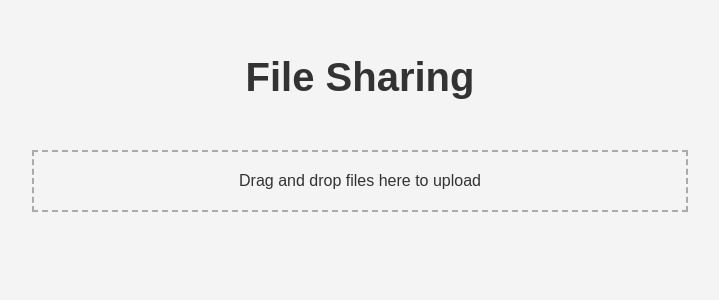
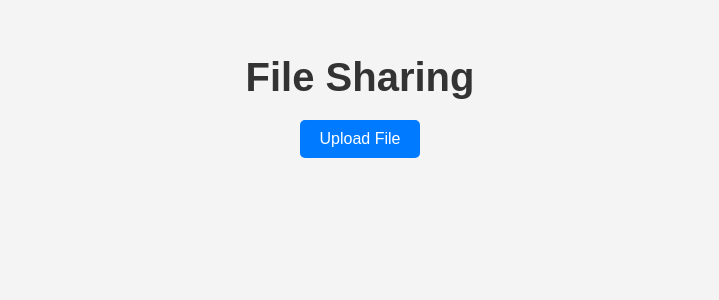
Before and after one commit to kpoier/share_web, a Flask app: page / in a window 1280 px wide. Shown: the top 300 px of the page, without its empty margins (280-999 px from the left). Run offline with Flask 2, Linux system fonts and the light colour scheme; data that the repository does not hold is empty.

Commit message:
refactor file upload interface: replace dropzone with button and input for file selection; update styles and event handling

```diff
--- a/app/templates/index.html
+++ b/app/templates/index.html
@@ -8,7 +8,10 @@
     </head>
     <body>
         <h1>File Sharing</h1>
-        <div id="dropzone">Drag and drop files here to upload</div>
+        <div id="upload">
+            <button id="uploadButton">Upload File</button>
+            <input type="file" id="fileInput" style="display: none;">
+        </div>
         <div class="file-list-container">
             <ul class="file-list" id="file-list"></ul>
         </div>
--- a/static/css/index.css
+++ b/static/css/index.css
@@ -9,7 +9,7 @@ body {
 h1 {
     color: #333;
     font-size: 2.5em;
-    margin-bottom: 50px;
+    margin-bottom: 20px;
 }
 
 /* 调整文件列表容器 */
@@ -60,9 +60,57 @@ h1 {
     width: 100%;
 }
 
-#dropzone { width: 50%; margin: 20px auto; padding: 20px; border: 2px dashed #aaa; }
-/* 在 index.css 文件中添加 */
-#dropzone.highlight {
-    border-color: #00f; /* 改变边框颜色 */
-    background-color: #e0e0ff; /* 改变背景颜色 */
+#uploadButton {
+    background-color: #007BFF; /* 按钮背景颜色 */
+    color: #fff; /* 按钮文字颜色 */
+    border: none; /* 去掉默认边框 */
+    padding: 10px 20px; /* 内边距 */
+    font-size: 1em; /* 字体大小 */
+    border-radius: 5px; /* 圆角 */
+    cursor: pointer; /* 鼠标悬停时显示手型 */
+    transition: background-color 0.3s ease; /* 背景颜色过渡效果 */
+    margin-bottom: 15px;
 }
+
+#uploadButton:hover {
+    background-color: #0056b3; /* 鼠标悬停时的背景颜色 */
+}
+
+#uploadButton:active {
+    background-color: #004494; /* 按下时的背景颜色 */
+}
+
+body.highlight {
+    position: relative;
+    background-color: #f4f4f4;
+}
+
+body.highlight::before {
+    content: "";
+    position: fixed;
+    top: 0;
+    left: 0;
+    width: 100%;
+    height: 100%;
+    background-color: rgba(12, 12, 12, 0.3); /* 调低透明度 */
+    -webkit-backdrop-filter: blur(5px); /* 背景模糊效果 */
+    backdrop-filter: blur(5px); /* 背景模糊效果 */
+    z-index: 999; /* 确保模糊背景在弹窗下层 */
+}
+
+body.highlight::after {
+    content: "drop your file here";
+    position: fixed;
+    top: 50%;
+    left: 50%;
+    transform: translate(-50%, -50%);
+    background-color: rgba(92, 92, 92, 0.685); /* 更深的背景颜色 */
+    color: #fff;
+    padding: 60px 80px; /* 调整内边距以改变框框大小 */
+    border-radius: 15px; /* 更大的圆角 */
+    font-size: 2.5em; /* 更大的字体 */
+    text-align: center;
+    box-shadow: 0 4px 8px rgba(0, 0, 0, 0.2); /* 添加阴影 */
+    z-index: 1000; /* 确保弹窗在最上层 */
+    border: 2px dashed #fff; /* 添加虚线边框 */
+}
--- a/static/js/index.js
+++ b/static/js/index.js
@@ -1,9 +1,10 @@
 document.addEventListener('DOMContentLoaded', () => {
-    const dropArea = document.getElementById('dropzone');
+    const uploadButton = document.getElementById('uploadButton');
+    const fileInput = document.getElementById('fileInput');
 
     // 防止默认行为
     ['dragenter', 'dragover', 'dragleave', 'drop'].forEach(eventName => {
-        dropArea.addEventListener(eventName, preventDefaults, false);
+        document.addEventListener(eventName, preventDefaults, false);
     });
 
     function preventDefaults(e) {
@@ -13,15 +14,15 @@ document.addEventListener('DOMContentLoaded', () => {
 
     // 添加拖放样式
     ['dragenter', 'dragover'].forEach(eventName => {
-        dropArea.addEventListener(eventName, () => dropArea.classList.add('highlight'), false);
+        document.addEventListener(eventName, () => document.body.classList.add('highlight'), false);
     });
 
     ['dragleave', 'drop'].forEach(eventName => {
-        dropArea.addEventListener(eventName, () => dropArea.classList.remove('highlight'), false);
+        document.addEventListener(eventName, () => document.body.classList.remove('highlight'), false);
     });
 
     // 处理文件拖放
-    dropArea.addEventListener('drop', handleDrop, false);
+    document.addEventListener('drop', handleDrop, false);
 
     function handleDrop(e) {
         const dt = e.dataTransfer;
@@ -29,6 +30,17 @@ document.addEventListener('DOMContentLoaded', () => {
 
         handleFiles(files);
     }
+
+    // 处理文件选择按钮点击事件
+    uploadButton.addEventListener('click', () => {
+        fileInput.click();
+    });
+
+    // 处理文件选择事件
+    fileInput.addEventListener('change', (e) => {
+        const files = e.target.files;
+        handleFiles(files);
+    });
 
     function handleFiles(files) {
         ([...files]).forEach(uploadFile);
```
